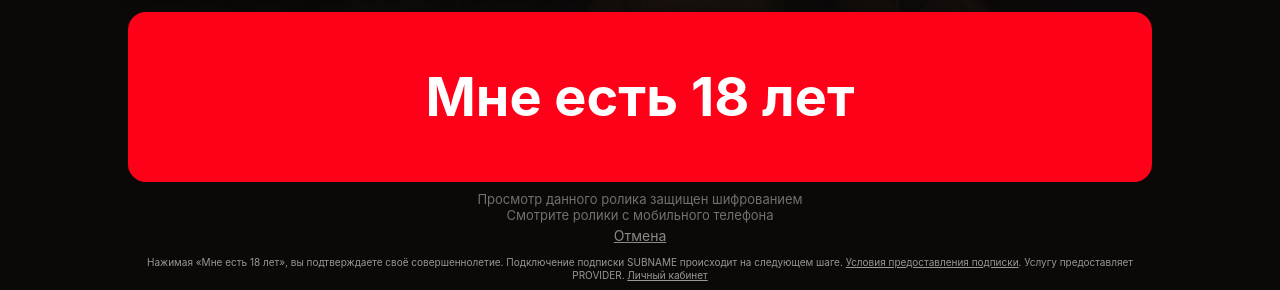
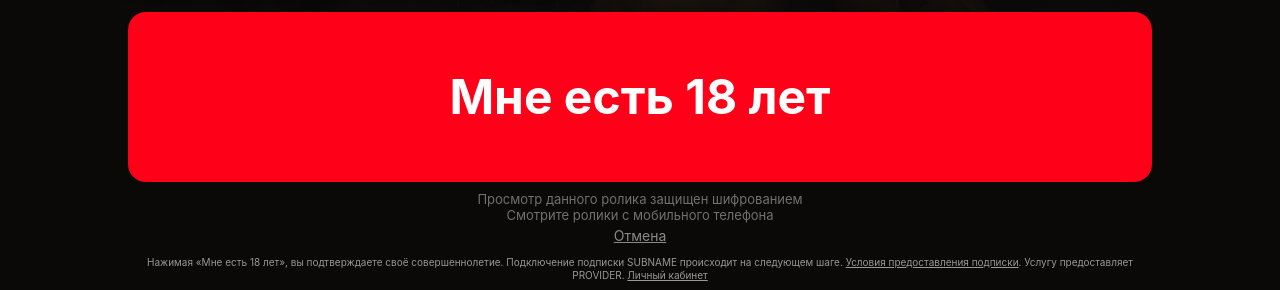
Before and after one commit to Roman-tut/lp-test, a plain HTML site: page index.html in a window 1280 px wide. Shown: the part 510-800 px from the top of the page. Drawn offline with Linux system fonts and the light colour scheme.

Commit message:
МФ START Айда: шрифт кнопки чуть меньше
Co-Authored-By: Claude Opus 5.5 <noreply@anthropic.com>

```diff
--- a/style.css
+++ b/style.css
@@ -138,7 +138,7 @@ body {
   border-radius: 18px;
   background: var(--red);
   color: #fff;
-  font-size: clamp(28px, 9.4vw, 48px);
+  font-size: clamp(26px, 8.2vw, 40px);
   font-weight: 700;
   line-height: 1;
   text-decoration: none;
@@ -240,7 +240,7 @@ body {
   }
   .btn {
     height: clamp(76px, 22vh, 170px);
-    font-size: clamp(28px, 8.6vh, 54px);
+    font-size: clamp(26px, 7.6vh, 48px);
   }
   .terms {
     max-width: 100%;
@@ -291,7 +291,7 @@ body {
     height: clamp(60px, 22vh, 100px);
     height: clamp(60px, 22svh, 100px);
     margin-top: 6px;
-    font-size: 30px;
+    font-size: 27px;
   }
   .note {
     margin-top: 4px;
```
